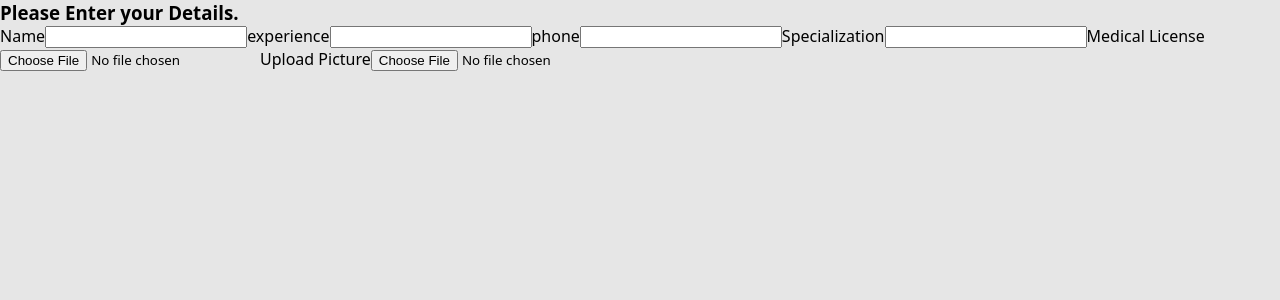
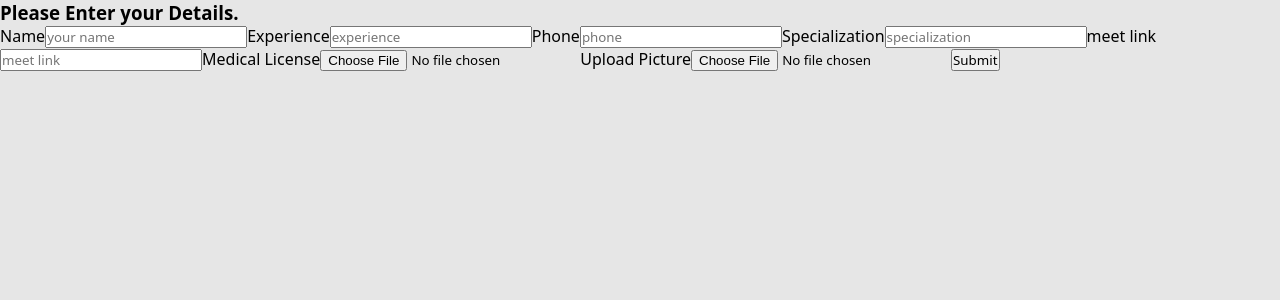
Before and after one commit to joelk9895/Calm, a React (Vite) app: page /docsdetails in a window 1280 px wide. Shown: the top 300 px of the page. Built offline with nearby package versions, Linux system fonts and the light colour scheme.

Commit message:
firetore

```diff
--- a/src/Pages/Docdetails/Docdetails.jsx
+++ b/src/Pages/Docdetails/Docdetails.jsx
@@ -1,7 +1,34 @@
-import React from "react";
-import "./Docdetails.css"
+import React, { useState } from "react";
+import "./Docdetails.css";
+import { collection, addDoc } from "firebase/firestore";
+import { database } from "../firebase/firebase";
 
 const Docdetails = () => {
+  const [name, setName] = useState("");
+  const [experience, setExp] = useState("");
+  const [phone, setPhone] = useState("");
+  const [spec, setSpec] = useState("");
+  const [meet, setmeet] = useState('')
+
+  const sub = async (e) => {
+    e.preventDefault();
+
+    try {
+      // Add data to the "data" collection
+      await addDoc(collection(database, "data"), {
+        Name: name,
+        experience: experience,
+        phone: phone,
+        specialization: spec,
+        meet_link: meet
+      });
+
+      alert("Data Successfully Submitted");
+    } catch (error) {
+      console.error("Error adding document: ", error);
+    }
+  };
+
   return (
     <div className="docdetails">
       <div className="detailstha">
@@ -9,26 +36,52 @@ const Docdetails = () => {
       </div>
 
       <div className="form">
-        <form action="" method="post">
+        <form action="" method="post" onSubmit={(event) => sub(event)}>
           <label htmlFor="name">Name</label>
-            <input type="text" name=""/>
-            <label htmlFor="experience">experience</label>
-            <input type="text" experience=""/>
-            <label htmlFor="phone">phone</label>
-            <input type="text" phone=""/>
+          <input
+            type="text"
+            name=""
+            placeholder="your name"
+            onChange={(e) => setName(e.target.value)}
+          />
+          <label htmlFor="experience">Experience</label>
+          <input
+            type="text"
+            name="experience"
+            placeholder="experience"
+            onChange={(e) => setExp(e.target.value)}
+          />
+          <label htmlFor="phone">Phone</label>
+          <input
+            type="text"
+            name="phone"
+            placeholder="phone"
+            onChange={(e) => setPhone(e.target.value)}
+          />
           <label htmlFor="">Specialization</label>
-            <input type="text" name="Specialization"/>
+          <input
+            type="text"
+            name="Specialization"
+            placeholder="specialization"
+            onChange={(e) => setSpec(e.target.value)}
+          />
+          <label htmlFor="">meet link</label>
+          <input
+            type="text"
+            name="meet"
+            placeholder="meet link"
+            onChange={(e) => setmeet(e.target.value)}
+          />
           <label htmlFor="">Medical License</label>
-            <input type="File" name="Medical License"/>
+          <input type="File" name="Medical License" />
           <label htmlFor="">Upload Picture</label>
-            <input type="File" name="Profile picture"/>
+          <input type="File" name="Profile picture" />
 
+          <button type="submit">Submit</button>
         </form>
       </div>
+    </div>
+  );
+};
 
-
-    </div>
-  )
-}
-
-export default Docdetails
+export default Docdetails;
```
Lines whose indentation alone changed are shown as unchanged.
